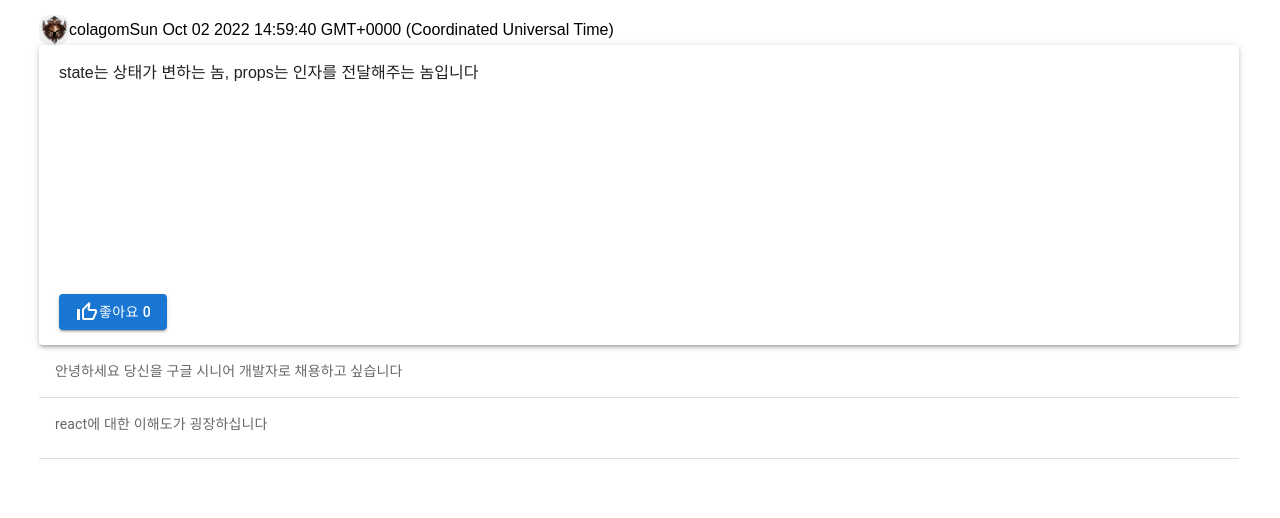
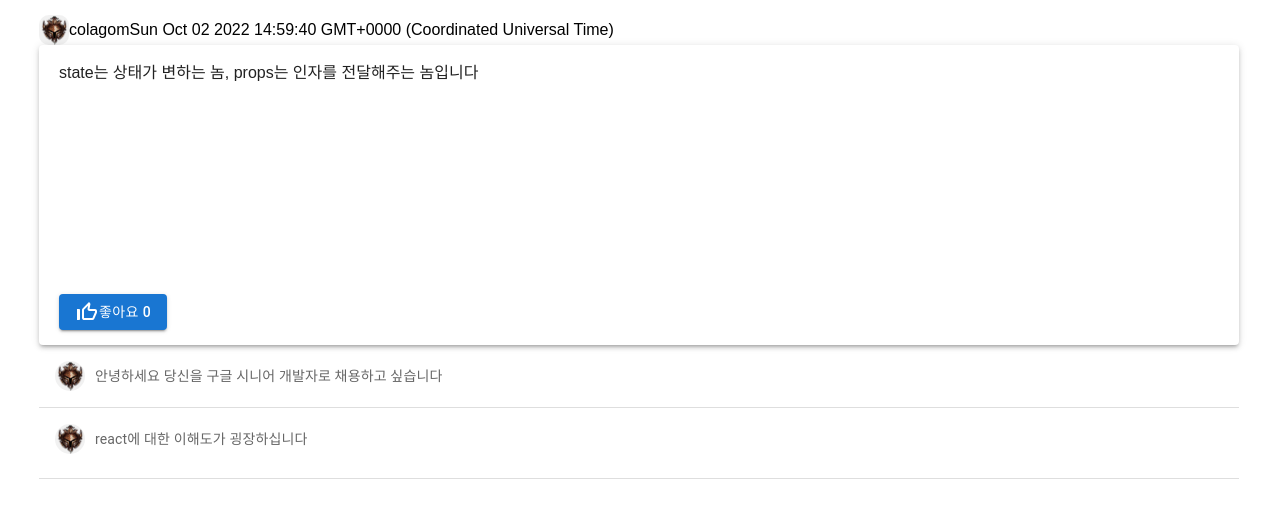
Before and after one commit to team-saviors/saview, a React (Create React App) app in the folder client/: page / in a window 1280 px wide. Shown: the top 518 px of the page. Built offline with nearby package versions, Linux system fonts and the light colour scheme.

Commit message:
Component : AvatarWrapper 생성

```diff
--- a/client/src/components/Answer.js
+++ b/client/src/components/Answer.js
@@ -6,6 +6,7 @@ import styled from 'styled-components';
 import ThumbUpAlt from '@mui/icons-material/ThumbUpOffAlt';
 import { Button, CardContent, Typography } from '@mui/material';
 import { answerStore } from '../store/store';
+import AvatarWrapper from './AvatarWrapper';
 export default function Answer(props) {
   const {
     answerId,
@@ -68,8 +69,12 @@ export default function Answer(props) {
           style={{
             width: '1200px',
             borderBottom: '1px solid #DEDEDE',
+            display: 'flex',
+            flexDirection: 'row',
+            alignItems: 'center',
           }}
         >
+          <AvatarWrapper src={Object.values(imgURL)}></AvatarWrapper>
           <Typography variant="body2" color="text.secondary">
             {comment.body}
           </Typography>
--- /dev/null
+++ b/client/src/components/AvatarWrapper.js
@@ -0,0 +1,11 @@
+import Avatar from '@mui/material/Avatar';
+const AvatarWrapper = (props) => {
+  return (
+    <Avatar
+      src={props.src}
+      sx={{ width: 30, height: 30 }}
+      style={{ marginRight: '10px' }}
+    ></Avatar>
+  );
+};
+export default AvatarWrapper;
```
